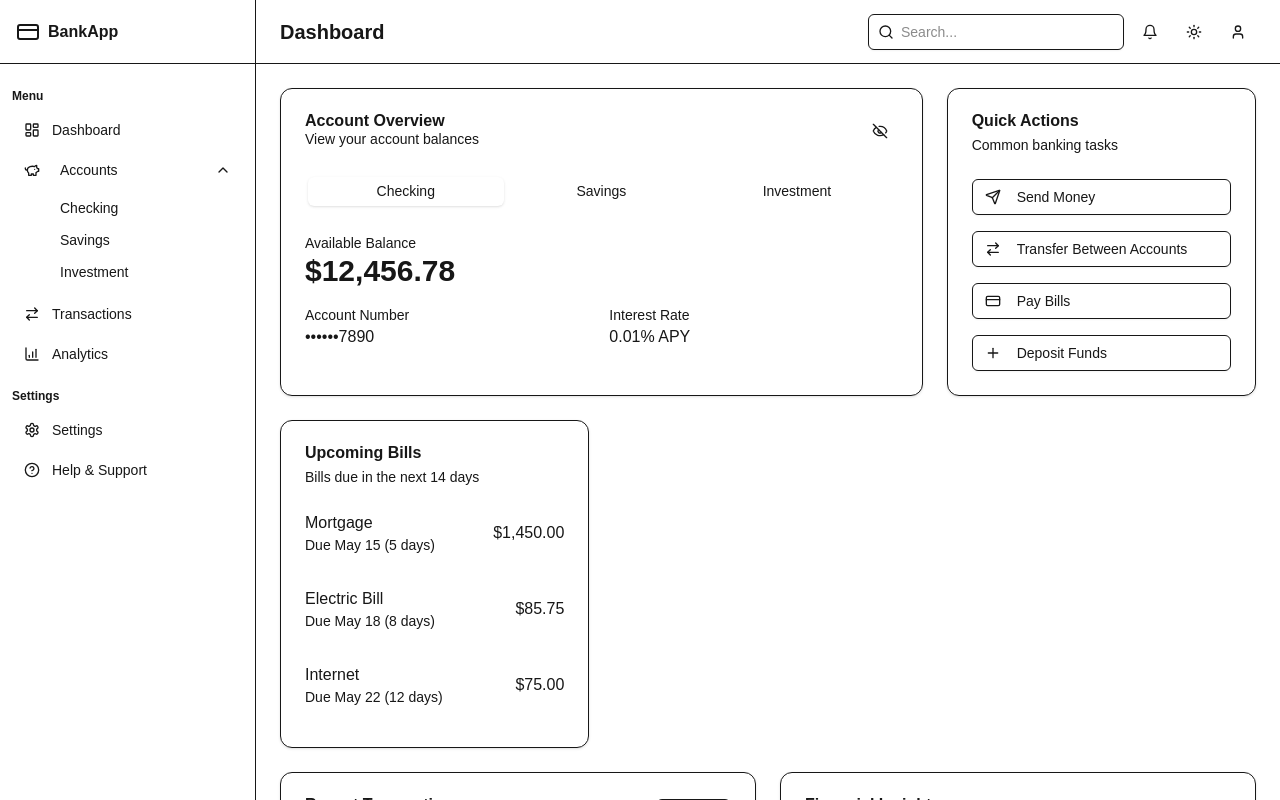
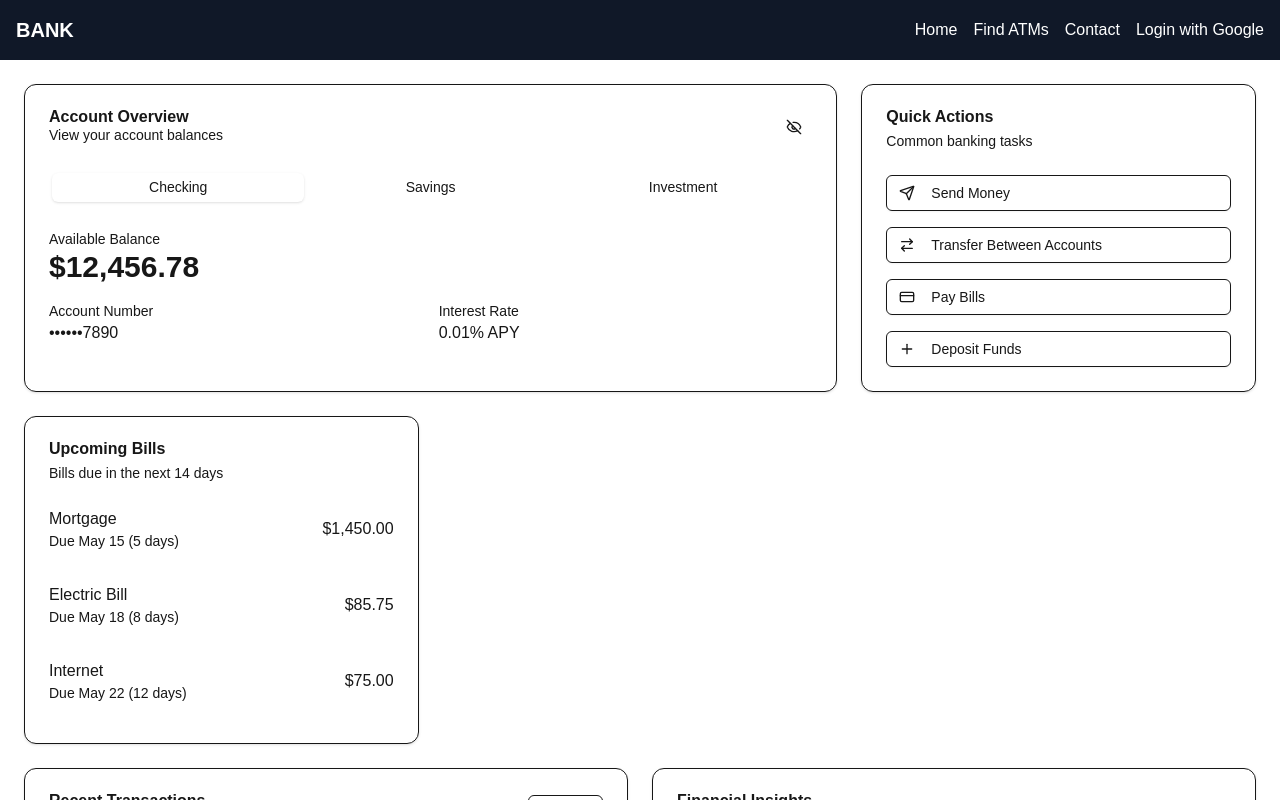
Before and after one commit to Jjmaxxx/cs-160-onlinebanking, a Next.js app in the folder app/frontend/: page / in a window 1280 px wide. Shown: the top 800 px of the page. Built offline with nearby package versions, Linux system fonts and the light colour scheme.

Commit message:
use original navbar; remove sidebar

```diff
--- a/app/frontend/app/components/dashboard-page.tsx
+++ b/app/frontend/app/components/dashboard-page.tsx
@@ -8,15 +8,15 @@ import { RecentTransactions } from "./recent-transactions"
 import { QuickActions } from "./quick-actions"
 import { FinancialInsights } from "./financial-insights"
 import { UpcomingBills } from "./upcoming-bills"
+import Navbar from '../components/Navbar';
 
 export function DashboardPage() {
   const [isSidebarOpen, setIsSidebarOpen] = useState(true)
 
   return (
+    <div><Navbar />
     <div className="flex min-h-screen bg-background">
-      <DashboardSidebar isOpen={isSidebarOpen} />
       <div className="flex-1 flex flex-col">
-        <DashboardHeader onMenuClick={() => setIsSidebarOpen(!isSidebarOpen)} isSidebarOpen={isSidebarOpen} />
         <main className="flex-1 p-4 md:p-6 space-y-6 overflow-auto">
           <div className="grid gap-6 md:grid-cols-2 lg:grid-cols-3">
             <AccountOverview />
@@ -30,5 +30,6 @@ export function DashboardPage() {
         </main>
       </div>
     </div>
+    </div>
   )
 }
```
